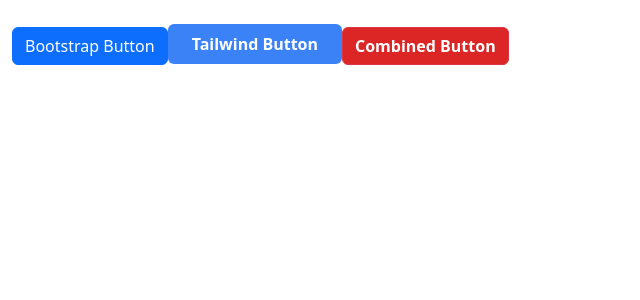
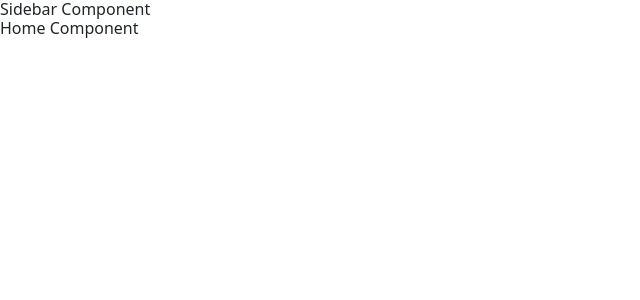
Before and after one commit to AchmadZahrulAZ/dashboard-ecommerce-kelompok-1, a React (Vite) app: page /product in a window 1280 px wide. Shown: the top 300 px of the page, without its empty margins (0-640 px from the left). Built offline with nearby package versions, Linux system fonts and the light colour scheme.

Commit message:
feat: add structuring folder and file

```diff
--- a/src/App.jsx
+++ b/src/App.jsx
@@ -1,20 +1,12 @@
 import React from 'react';
+import { BrowserRouter as Router, Route, Routes } from 'react-router-dom';
+// import LoginPage from './pages/LoginPage';
+import Dashboard from './pages/Dashboard';
 
 const App = () => {
   return (
-    <div className="container mt-4">
-      {/* Bootstrap Button */}
-      <button className="btn btn-primary">Bootstrap Button</button>
-
-      {/* Tailwind Button */}
-      <button className="bg-blue-500 text-white font-bold py-2 px-4 rounded hover:bg-blue-700">
-        Tailwind Button
-      </button>
-
-      {/* Combination */}
-      <button className="btn btn-danger bg-red-600 hover:bg-red-800 text-white font-bold">
-        Combined Button
-      </button>
+    <div>
+      <Dashboard />
     </div>
   );
 };
--- /dev/null
+++ b/src/components/Home Section/HomeComponent.jsx
@@ -0,0 +1,11 @@
+import React from 'react';
+
+const HomeComponent = () => {
+    return (
+        <div>
+            <h1>Home Component</h1>
+        </div>
+    )
+}
+
+export default HomeComponent;
--- /dev/null
+++ b/src/components/SidebarComponent.jsx
@@ -0,0 +1,11 @@
+import React from 'react';
+
+const SidebarComponent = () => {
+    return (
+        <div>
+            <h1>Sidebar Component</h1>
+        </div>
+    );
+};
+
+export default SidebarComponent;
--- /dev/null
+++ b/src/pages/Dashboard.jsx
@@ -0,0 +1,18 @@
+import React from 'react';
+import { BrowserRouter as Router, Route, Routes } from 'react-router-dom';
+import SidebarComponent from '../components/SidebarComponent';
+import HomeComponent from '../components/Home Section/HomeComponent';
+
+const Dashboard = () => {
+  return (
+    <Router>
+      <SidebarComponent />
+      <Routes>
+        <Route path="/" element={<HomeComponent />} />
+        <Route path="/product" element={<HomeComponent />} />
+      </Routes>
+    </Router>
+  );
+};
+
+export default Dashboard;
--- /dev/null
+++ b/src/pages/LoginPage.jsx
@@ -0,0 +1,11 @@
+import React from 'react';
+
+const LoginPage = () => {
+  return (
+    <div>
+      <h1>Login Page</h1>
+    </div>
+  );
+};
+
+export default LoginPage;
```
